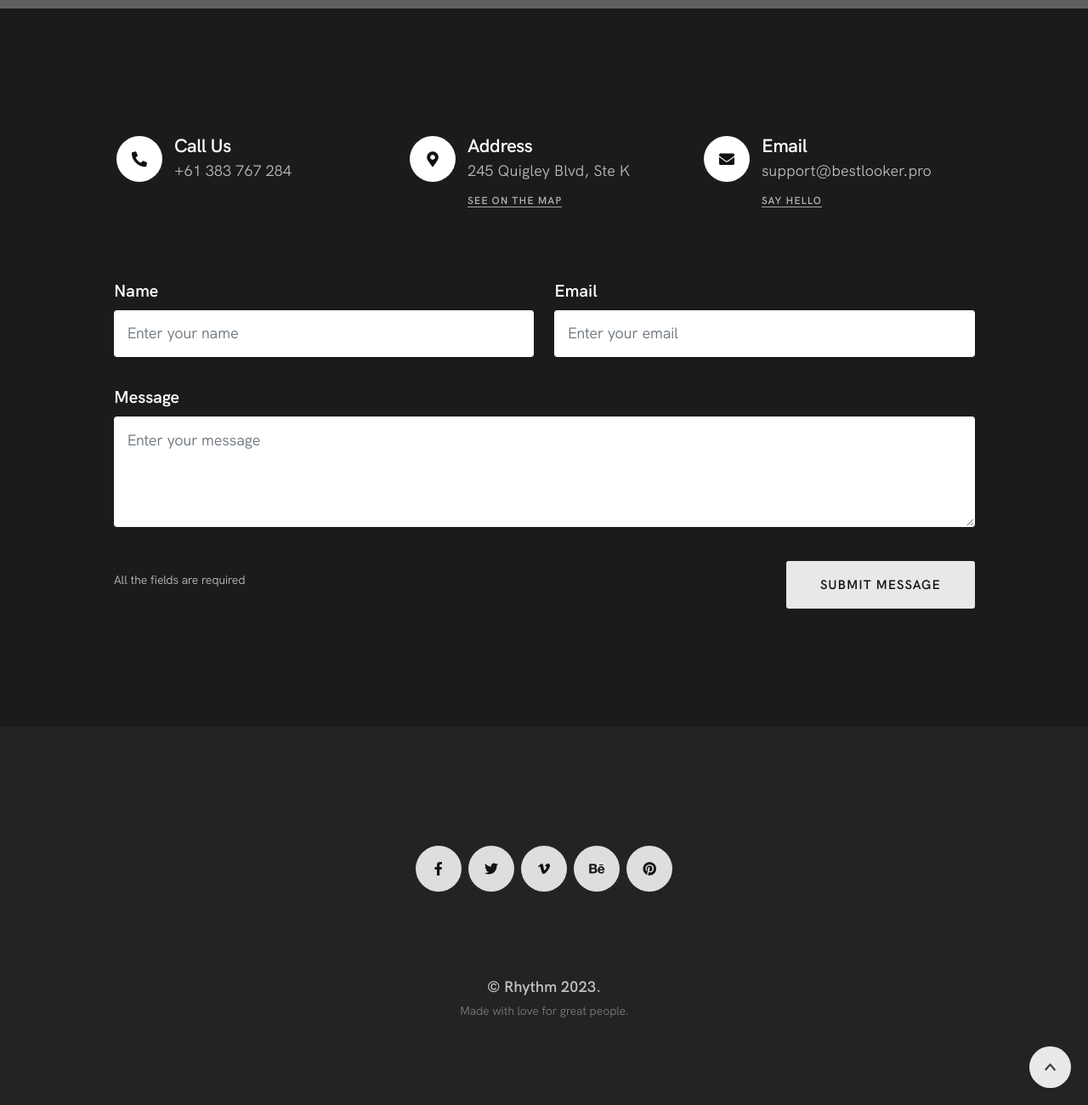
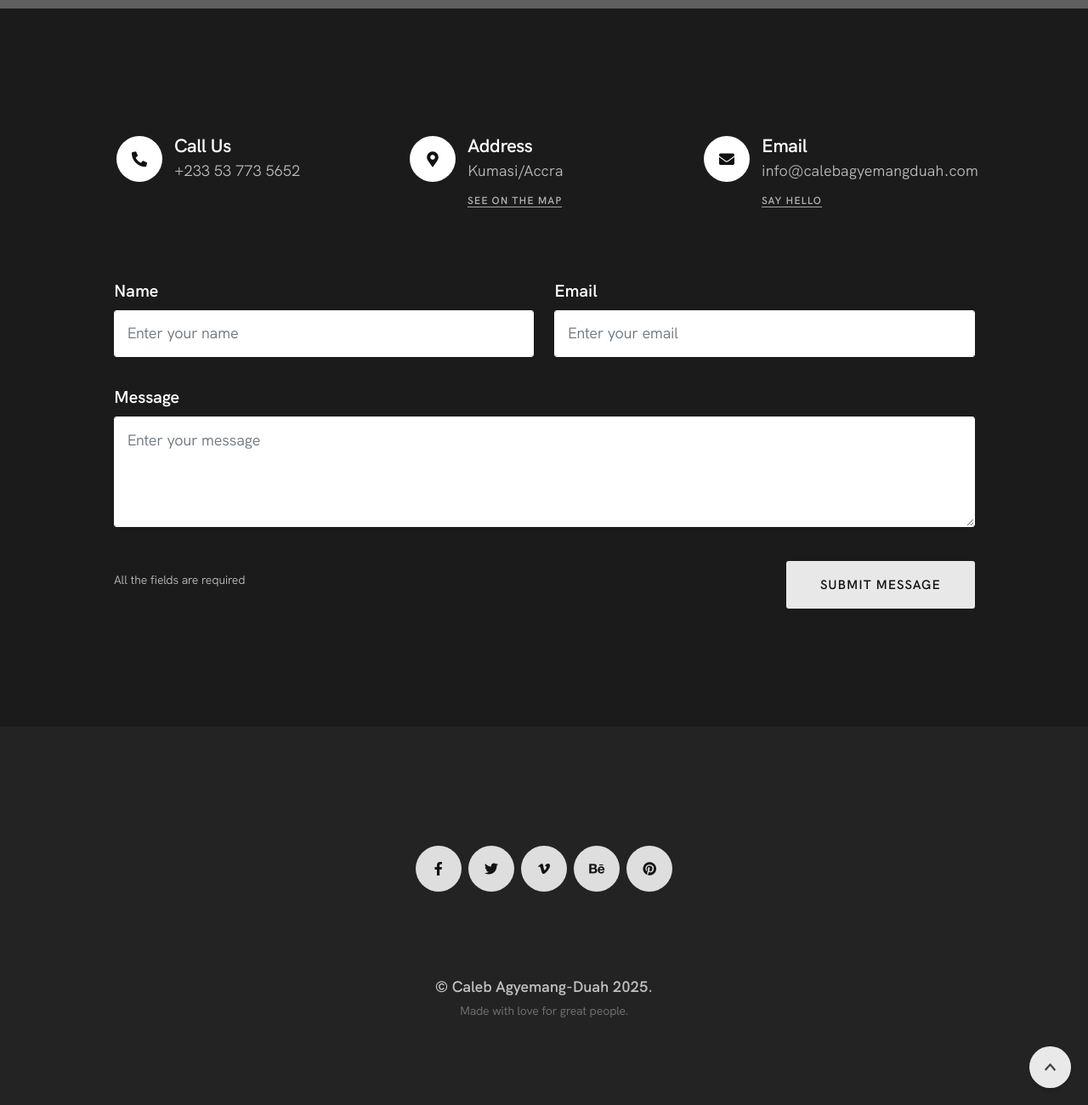
Before and after one commit to aopoku255/calebportfolio, a website: page public/contact.html in a window 1280 px wide. Shown: the part 437-1737 px from the top of the page at 85% size. Drawn offline with Linux system fonts and the light colour scheme; grey boxes are pictures that could not be loaded.

Commit message:
CONTACT FILL UP

```diff
--- a/public/contact.html
+++ b/public/contact.html
@@ -6,7 +6,7 @@ You can find the code of your language here - https://www.w3schools.com/tags/ref
     <title>Caleb Agyemang-Duah &mdash; Contact Me</title>
     <meta
       name="description"
-      content="Rhythm &mdash; One & Multi Page Creative Template"
+      content="Caleb &mdash; Contact"
     />
     <meta charset="utf-8" />
     <meta
@@ -139,7 +139,7 @@ You can find the code of your language here - https://www.w3schools.com/tags/ref
                         <i class="fa fa-phone-alt"></i>
                       </div>
                       <div class="ci-title">Call Us</div>
-                      <div class="ci-text">+61 383 767 284</div>
+                      <div class="ci-text">+233 53 773 5652</div>
                     </div>
                   </div>
                   <!-- End Phone -->
@@ -155,7 +155,7 @@ You can find the code of your language here - https://www.w3schools.com/tags/ref
                         <i class="fa fa-map-marker-alt"></i>
                       </div>
                       <div class="ci-title">Address</div>
-                      <div class="ci-text">245 Quigley Blvd, Ste K</div>
+                      <div class="ci-text">Kumasi/Accra</div>
                       <div class="ci-link">
                         <a
                           href="https://goo.gl/maps/7Vw1PBhxx5BaXStr8"
@@ -178,9 +178,9 @@ You can find the code of your language here - https://www.w3schools.com/tags/ref
                         <i class="fa fa-envelope"></i>
                       </div>
                       <div class="ci-title">Email</div>
-                      <div class="ci-text">support@bestlooker.pro</div>
+                      <div class="ci-text">info@calebagyemangduah.com</div>
                       <div class="ci-link">
-                        <a href="mailto:support@bestlooker.pro">Say Hello</a>
+                        <a href="mailto:info@calebagyemangduah.com">Say Hello</a>
                       </div>
                     </div>
                   </div>
@@ -318,7 +318,7 @@ You can find the code of your language here - https://www.w3schools.com/tags/ref
           <div class="footer-text">
             <!-- Copyright -->
             <div class="footer-copy">
-              <a href="index.html">© Rhythm 2023</a>.
+              <a href="index.html">© Caleb Agyemang-Duah 2025</a>.
             </div>
             <!-- End Copyright -->
 
```
